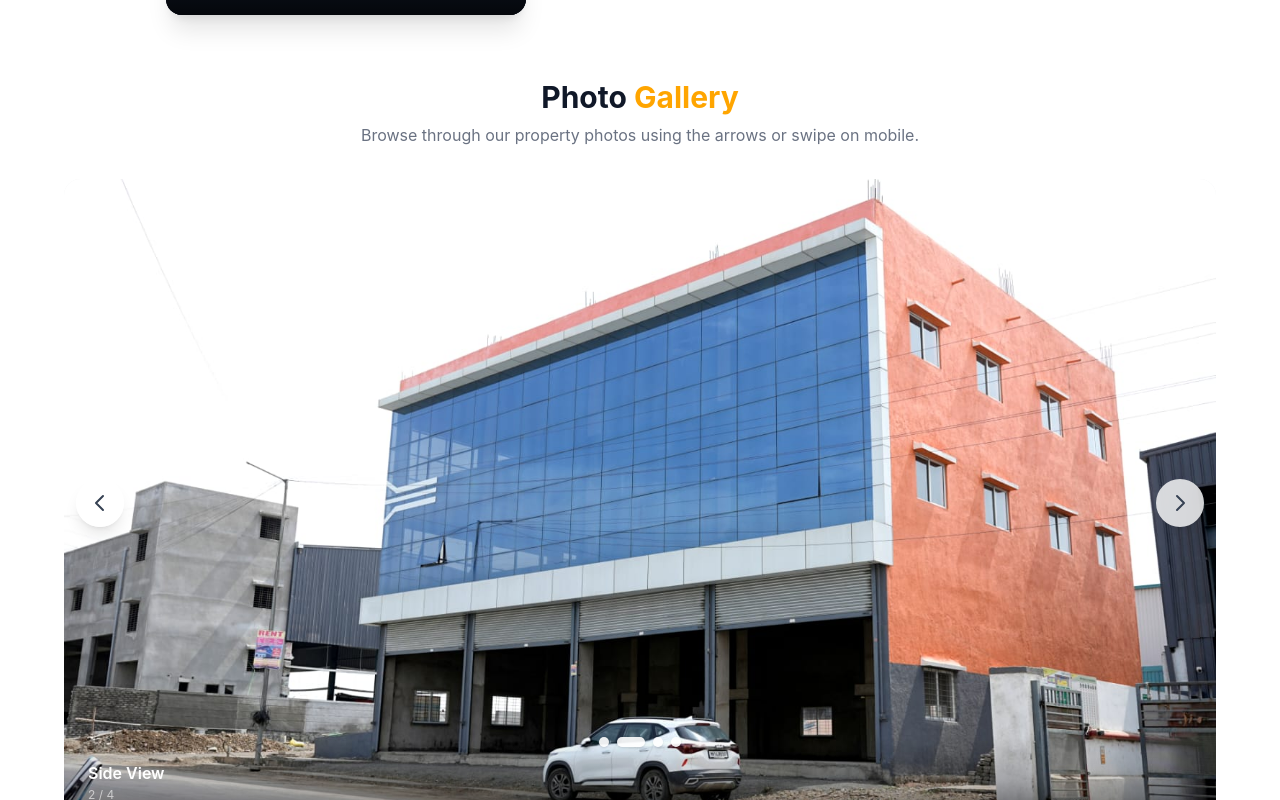
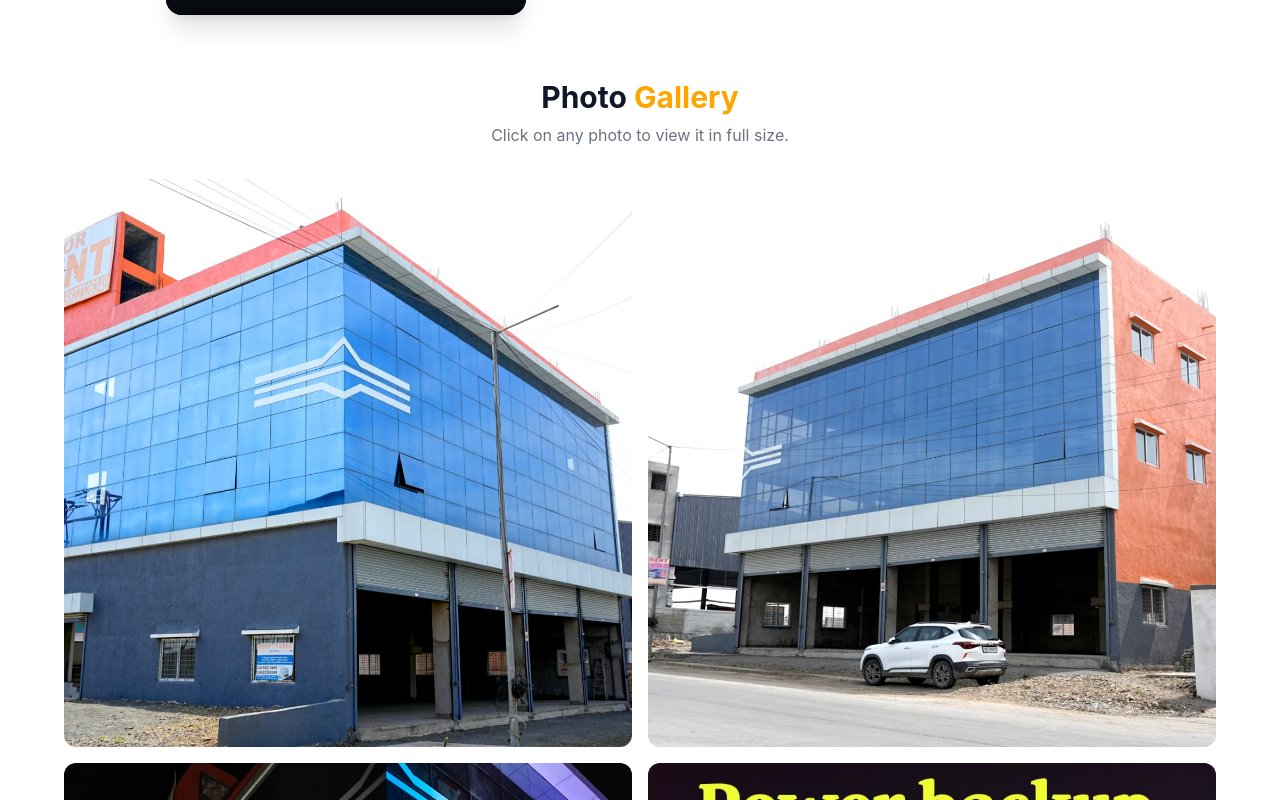
Before and after one commit to utkarshg1/ambika-real-estate, a SvelteKit app: page /gallery in a window 1280 px wide. Shown: the part 960-1760 px from the top of the page. Built offline with nearby package versions, Linux system fonts and the light colour scheme; grey boxes are pictures that could not be loaded.

Commit message:
updated photo gallery

```diff
--- /dev/null
+++ b/src/lib/components/PhotoGallery.svelte
@@ -0,0 +1,125 @@
+<script lang="ts">
+  import eveningPhoto from '$lib/assets/Evening Photo.jpeg';
+  import frontageBuilding from '$lib/assets/Frontage Building.jpeg';
+  import generatorBackup from '$lib/assets/Generator Backup.jpeg';
+  import buildingSide from '$lib/assets/Building Side.jpeg';
+
+  interface GalleryImage {
+    src: string;
+    alt: string;
+    label: string;
+  }
+
+  const images: GalleryImage[] = [
+    { src: frontageBuilding, alt: 'Building frontage', label: 'Building Frontage' },
+    { src: buildingSide, alt: 'Building side view', label: 'Side View' },
+    { src: eveningPhoto, alt: 'Building in evening', label: 'Evening View' },
+    { src: generatorBackup, alt: 'Generator backup system', label: 'Generator Backup' },
+  ];
+
+  let selectedIndex = $state<number | null>(null);
+
+  function open(index: number) {
+    selectedIndex = index;
+  }
+
+  function close() {
+    selectedIndex = null;
+  }
+
+  function next() {
+    if (selectedIndex !== null) {
+      selectedIndex = (selectedIndex + 1) % images.length;
+    }
+  }
+
+  function prev() {
+    if (selectedIndex !== null) {
+      selectedIndex = (selectedIndex - 1 + images.length) % images.length;
+    }
+  }
+
+  function handleKeydown(e: KeyboardEvent) {
+    if (selectedIndex === null) return;
+    if (e.key === 'Escape') close();
+    if (e.key === 'ArrowRight') next();
+    if (e.key === 'ArrowLeft') prev();
+  }
+
+</script>
+
+<svelte:window onkeydown={handleKeydown} />
+
+<div class="grid grid-cols-2 gap-3 md:gap-4">
+  {#each images as image, i (image.src)}
+    <button
+      onclick={() => open(i)}
+      class="overflow-hidden rounded-xl bg-gray-100 cursor-pointer focus:outline-none focus-visible:ring-2 focus-visible:ring-brand-500 aspect-square"
+      aria-label="View {image.label}"
+    >
+      <img
+        src={image.src}
+        alt={image.alt}
+        class="w-full h-full object-cover block transition-transform duration-300 hover:scale-105"
+        loading="lazy"
+      />
+    </button>
+  {/each}
+</div>
+
+{#if selectedIndex !== null}
+  {@const image = images[selectedIndex]}
+  <!-- svelte-ignore a11y_click_events_have_key_events -->
+  <!-- svelte-ignore a11y_no_static_element_interactions -->
+  <div
+    tabindex="-1"
+    class="fixed inset-0 z-50 flex items-center justify-center bg-black/60 backdrop-blur-lg"
+    onclick={close}
+    role="dialog"
+    aria-modal="true"
+    aria-label="Photo viewer"
+  >
+    <button
+      onclick={(e) => { e.stopPropagation(); close(); }}
+      class="absolute top-4 right-4 w-10 h-10 bg-white/10 hover:bg-white/20 rounded-full flex items-center justify-center text-white z-10 transition-colors"
+      aria-label="Close"
+    >
+      <svg class="w-6 h-6" fill="none" stroke="currentColor" stroke-width="2" viewBox="0 0 24 24">
+        <path stroke-linecap="round" stroke-linejoin="round" d="M6 18L18 6M6 6l12 12" />
+      </svg>
+    </button>
+
+    <button
+      onclick={(e) => { e.stopPropagation(); prev(); }}
+      class="absolute left-4 top-1/2 -translate-y-1/2 w-12 h-12 bg-brand-500 hover:bg-brand-600 rounded-full flex items-center justify-center text-white shadow-lg z-10 transition-colors"
+      aria-label="Previous photo"
+    >
+      <svg class="w-6 h-6" fill="none" stroke="currentColor" stroke-width="2" viewBox="0 0 24 24">
+        <path stroke-linecap="round" stroke-linejoin="round" d="M15 19l-7-7 7-7" />
+      </svg>
+    </button>
+
+    <div class="flex items-center justify-center w-full h-full" onclick={(e) => e.stopPropagation()}>
+      <img
+        src={image.src}
+        alt={image.alt}
+        class="max-h-[85vh] w-auto max-w-full object-contain px-4"
+      />
+    </div>
+
+    <button
+      onclick={(e) => { e.stopPropagation(); next(); }}
+      class="absolute right-4 top-1/2 -translate-y-1/2 w-12 h-12 bg-brand-500 hover:bg-brand-600 rounded-full flex items-center justify-center text-white shadow-lg z-10 transition-colors"
+      aria-label="Next photo"
+    >
+      <svg class="w-6 h-6" fill="none" stroke="currentColor" stroke-width="2" viewBox="0 0 24 24">
+        <path stroke-linecap="round" stroke-linejoin="round" d="M9 5l7 7-7 7" />
+      </svg>
+    </button>
+
+    <div class="absolute bottom-6 left-1/2 -translate-x-1/2 bg-black/50 px-4 py-2 rounded-lg z-10">
+      <p class="text-white text-sm font-semibold">{image.label}</p>
+      <p class="text-white/60 text-xs text-center">{selectedIndex + 1} / {images.length}</p>
+    </div>
+  </div>
+{/if}
--- a/src/routes/gallery/+page.svelte
+++ b/src/routes/gallery/+page.svelte
@@ -1,5 +1,5 @@
 <script lang="ts">
-  import AutoCarousel from '$lib/components/AutoCarousel.svelte';
+  import PhotoGallery from '$lib/components/PhotoGallery.svelte';
   import YouTubePlayer from '$lib/components/YouTubePlayer.svelte';
   import ScrollReveal from '$lib/components/ScrollReveal.svelte';
 </script>
@@ -48,12 +48,12 @@
         <h2 class="text-2xl md:text-3xl font-bold text-gray-900">
           Photo <span class="text-brand-500">Gallery</span>
         </h2>
-        <p class="text-gray-500 mt-2">Browse through our property photos using the arrows or swipe on mobile.</p>
+        <p class="text-gray-500 mt-2">Click on any photo to view it in full size.</p>
       </div>
     </ScrollReveal>
 
     <ScrollReveal>
-      <AutoCarousel />
+      <PhotoGallery />
     </ScrollReveal>
   </div>
 </section>
```
